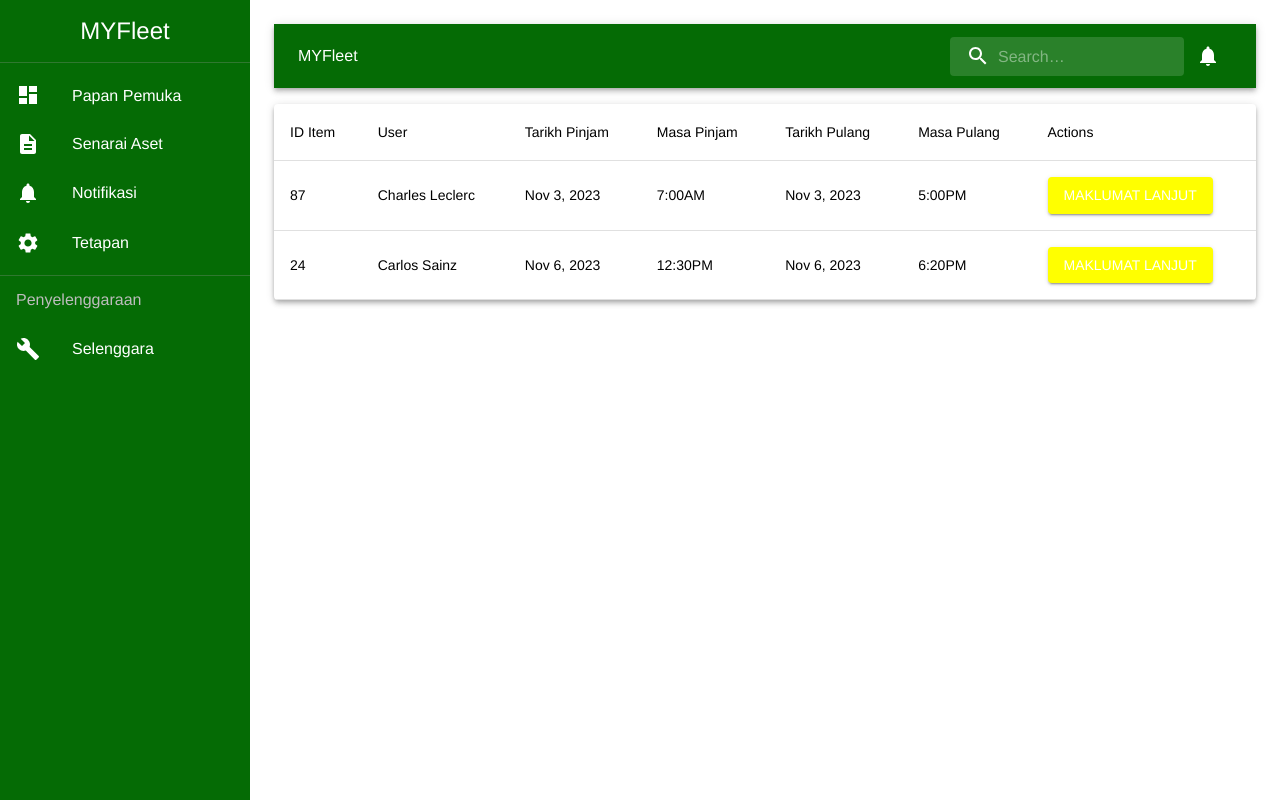
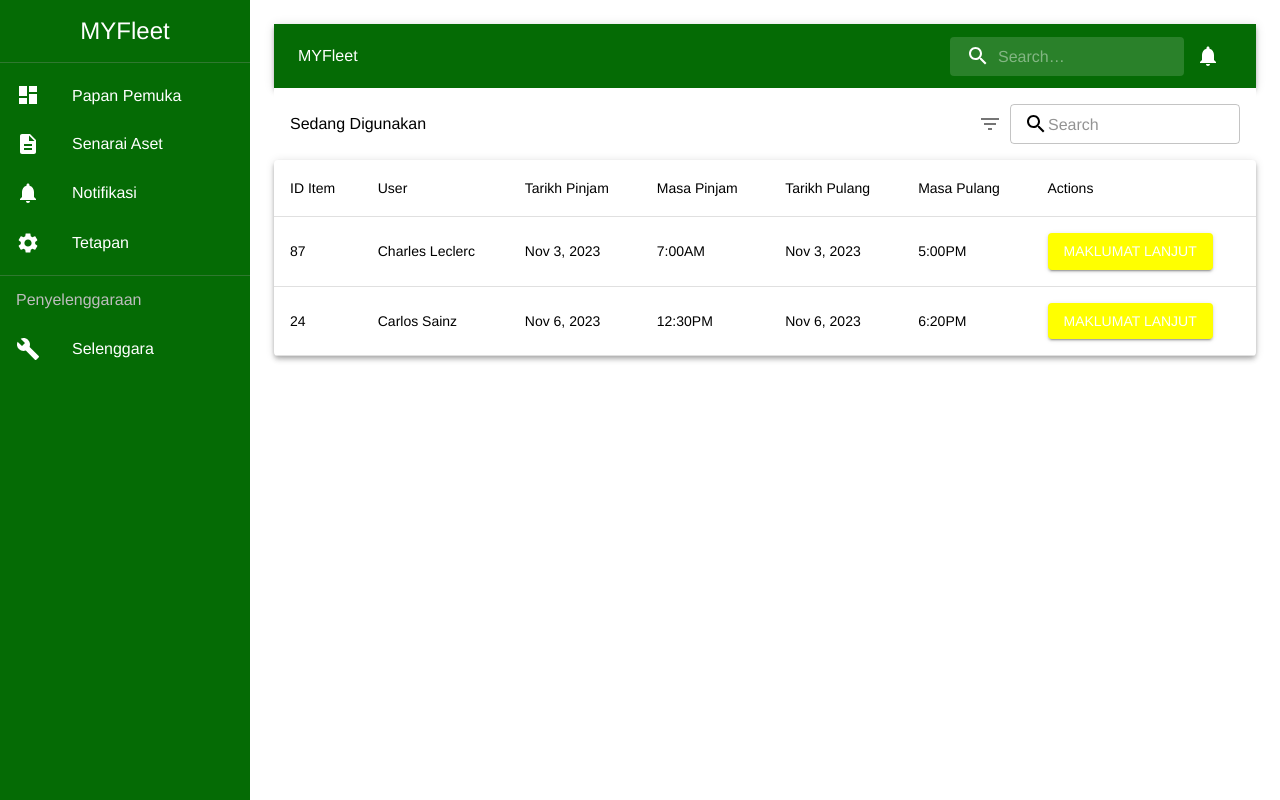
Before and after one commit to wojeee/mysawit-dashboard, a React (Create React App) app: page / in a window 1280 px wide. Built offline with nearby package versions, Linux system fonts and the light colour scheme.

Commit message:
Update CSS DataTable.js

```diff
--- a/src/components/DataTable.js
+++ b/src/components/DataTable.js
@@ -1,4 +1,4 @@
-import React from "react";
+import React, { useState } from "react";
 import {
   Button,
   Paper,
@@ -8,9 +8,18 @@ import {
   TableContainer,
   TableHead,
   TableRow,
+  TextField,
+  Box,
+  IconButton,
+  Typography,
 } from "@mui/material";
+import SearchIcon from "@mui/icons-material/Search";
+import FilterListIcon from "@mui/icons-material/FilterList";
 
 function DataTable({ onRowClick }) {
+  const [searchTerm, setSearchTerm] = useState("");
+
+  // Define your data structure here. For example:
   const rows = [
     createData(
       "87",
@@ -28,15 +37,49 @@ function DataTable({ onRowClick }) {
       "Nov 6, 2023",
       "6:20PM"
     ),
-    // Add more rows here
+    // ... add more data as needed
   ];
 
+  // Function to filter rows based on the search term
+  const filteredRows = rows.filter((row) => {
+    return row.user.toLowerCase().includes(searchTerm.toLowerCase());
+    // Add additional conditions here for other fields if needed
+  });
+
+  const handleSearchChange = (event) => {
+    setSearchTerm(event.target.value);
+  };
+
   return (
-    <TableContainer
-      component={Paper}
-      elevation={4}
-      sx={{ maxWidth: "100%", marginTop: 2 }}
+    <>
+      <Box
+        sx={{
+          display: "flex",
+          justifyContent: "space-between",
+          alignItems: "center",
+          padding: 2,
+          backgroundColor: "background.paper",
+        }}
       >
+        <Typography variant="h6" component="div">
+          Sedang Digunakan
+        </Typography>
+        <Box>
+          <IconButton>
+            <FilterListIcon />
+          </IconButton>
+          <TextField
+            size="small"
+            placeholder="Search"
+            InputProps={{
+              startAdornment: <SearchIcon />,
+            }}
+            value={searchTerm}
+            onChange={handleSearchChange}
+          />
+        </Box>
+      </Box>
+      <TableContainer component={Paper} elevation={4}>
         <Table aria-label="simple table">
           <TableHead>
             <TableRow>
@@ -50,8 +93,8 @@ function DataTable({ onRowClick }) {
             </TableRow>
           </TableHead>
           <TableBody>
-          {rows.map((row) => (
-            <TableRow key={row.id} hover>
+            {filteredRows.map((row) => (
+              <TableRow key={row.id} hover onClick={() => onRowClick(row)}>
                 <TableCell>{row.id}</TableCell>
                 <TableCell>{row.user}</TableCell>
                 <TableCell>{row.tarikhPinjam}</TableCell>
@@ -62,10 +105,6 @@ function DataTable({ onRowClick }) {
                   <Button
                     variant="contained"
                     sx={{ bgcolor: "yellow", "&:hover": { bgcolor: "orange" } }}
-                  onClick={(event) => {
-                    event.stopPropagation(); // Prevents the row click event from firing
-                    onRowClick(row);
-                  }}
                   >
                     Maklumat Lanjut
                   </Button>
@@ -75,6 +114,7 @@ function DataTable({ onRowClick }) {
           </TableBody>
         </Table>
       </TableContainer>
+    </>
   );
 }
 
```
Lines whose indentation alone changed are shown as unchanged.
